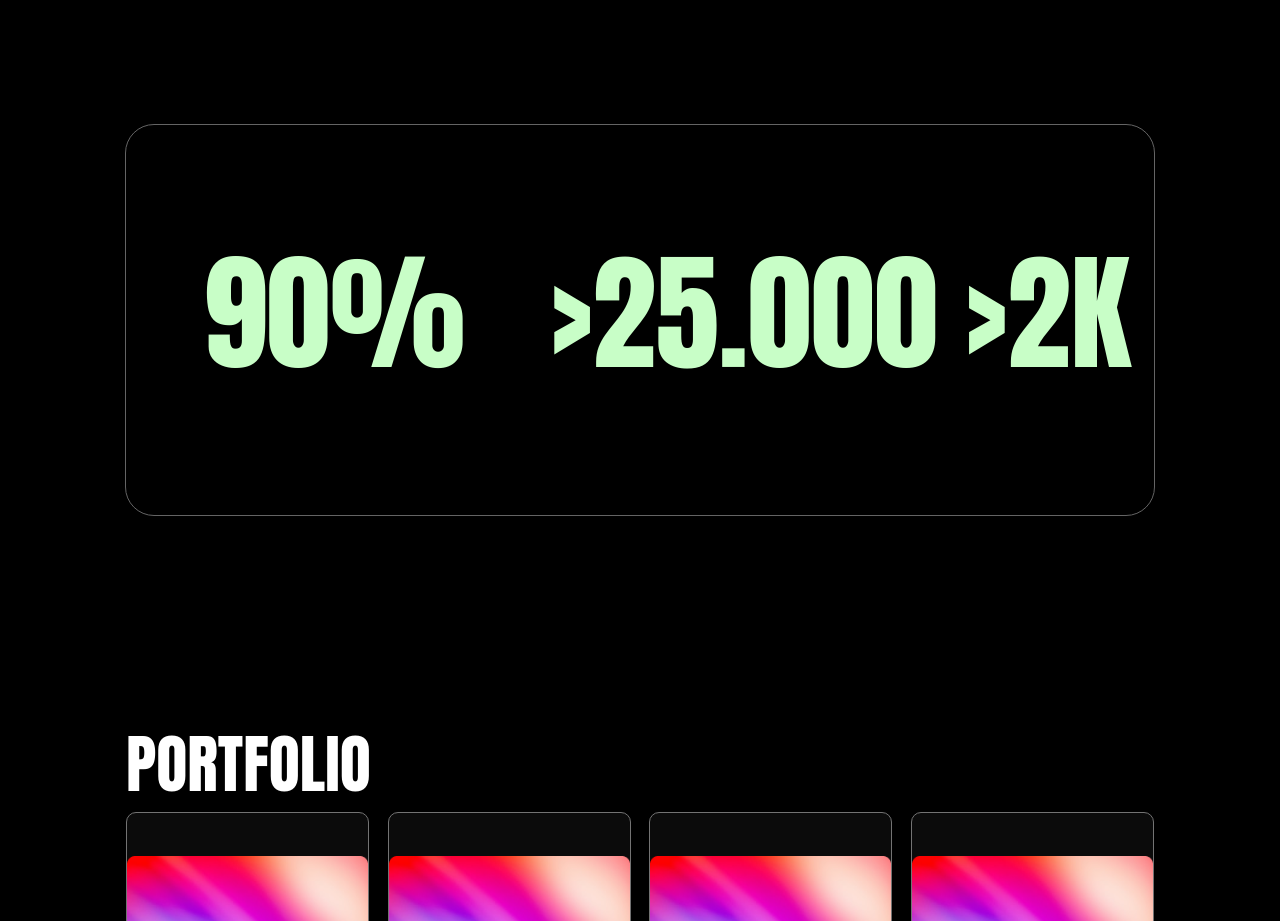
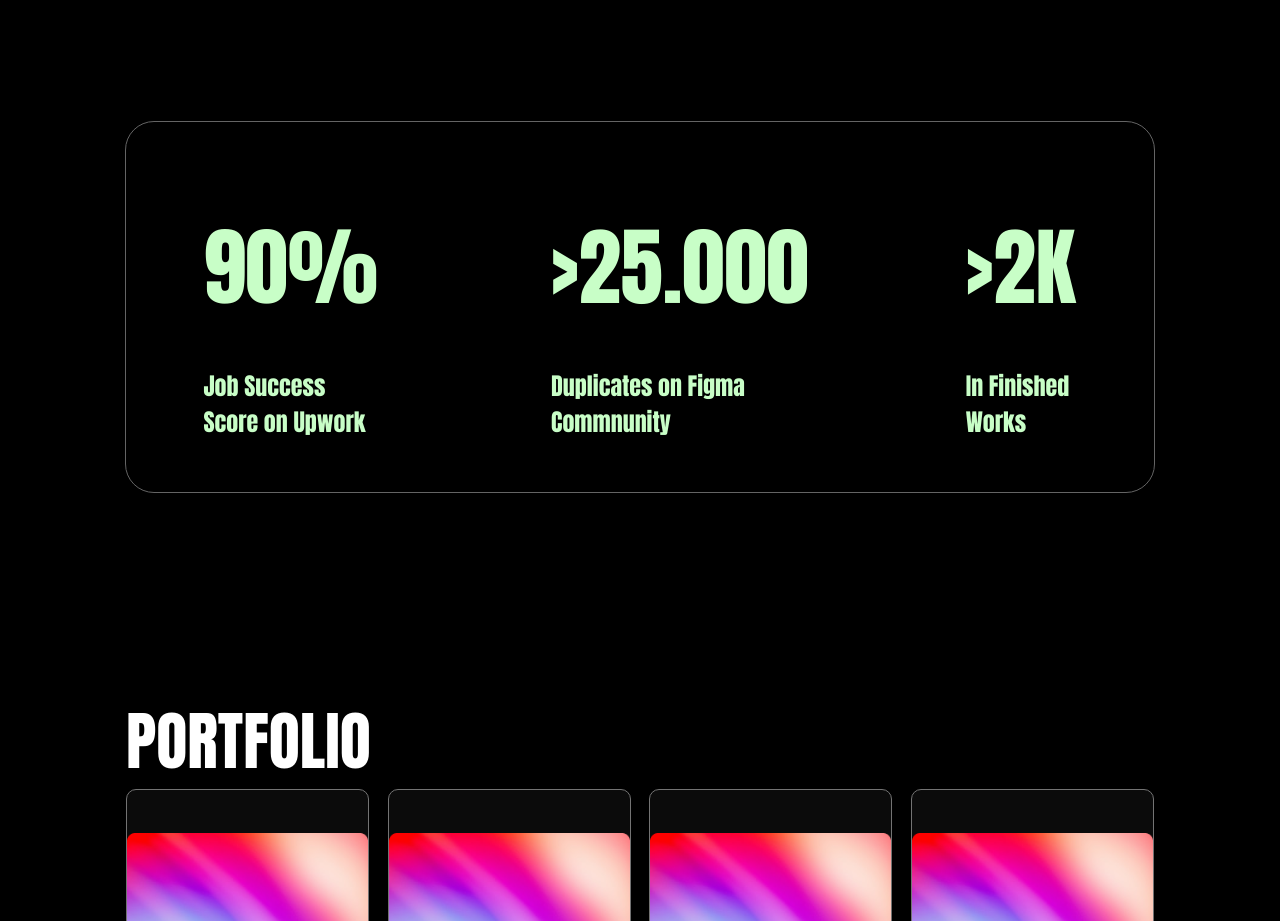
Before and after one commit to lukanogaj/product-designer, a React (Create React App) app: page / in a window 1280 px wide. Shown: the part 1140-2061 px from the top of the page. Built offline with nearby package versions, Linux system fonts and the light colour scheme.

Commit message:
work-effincency-vw

```diff
--- a/src/components/WorkEfficiency/index.module.scss
+++ b/src/components/WorkEfficiency/index.module.scss
@@ -2,14 +2,14 @@
 	display: flex;
 	justify-content: space-around;
 	width: 88.716%;
-	height: 392px;
+	height: 372px;
 	border: solid #646464 1px;
 	border-radius: 29px;
 	background-color: #000;
 	align-items: center;
 	font-family: "Anton", sans-serif;
 	align-items: center;
-	margin: 153px 100px 0px 100px;
+	margin: 150px 100px 0px 100px;
 
 	.statsIcon {
 		width: 5.226%;
@@ -43,11 +43,12 @@
 	.headStats {
 		display: block;
 		font-family: "Anton", sans-serif;
-
+		height: 115px;
+		margin-bottom: 50px;
 		& > h1 {
 			display: block;
 			font-family: "Anton", sans-serif;
-			font-size: 8em;
+			font-size: 6.66665vw;
 			font-weight: 400;
 			color: #c8fec7;
 		}
@@ -55,8 +56,11 @@
 
 	.statsParagraph {
 		display: block;
+		height: 72px;
 		& > p {
 			display: block;
+			color: #c8fec7;
+			font-size: 1.875vw;
 		}
 	}
 }
```
